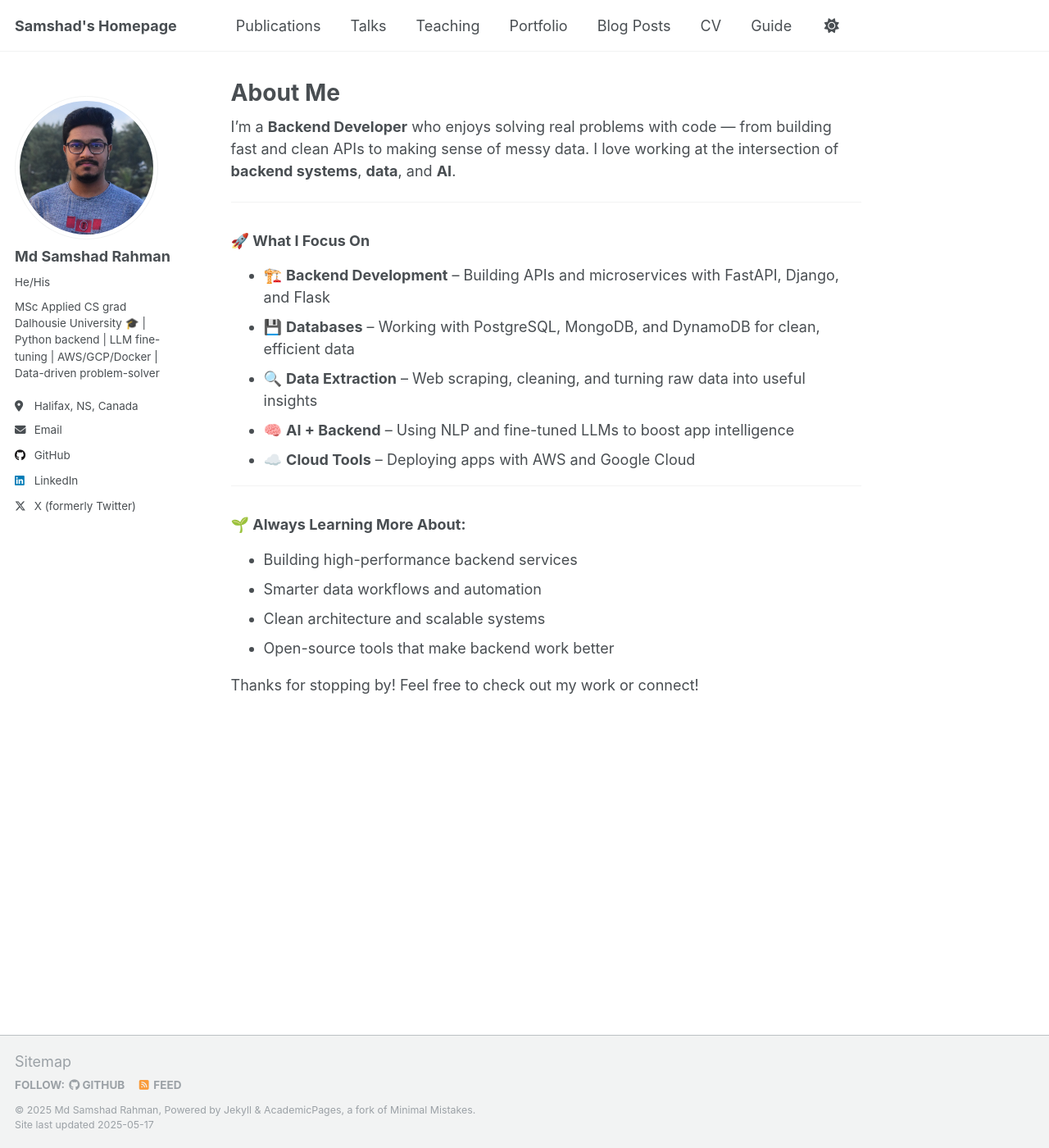
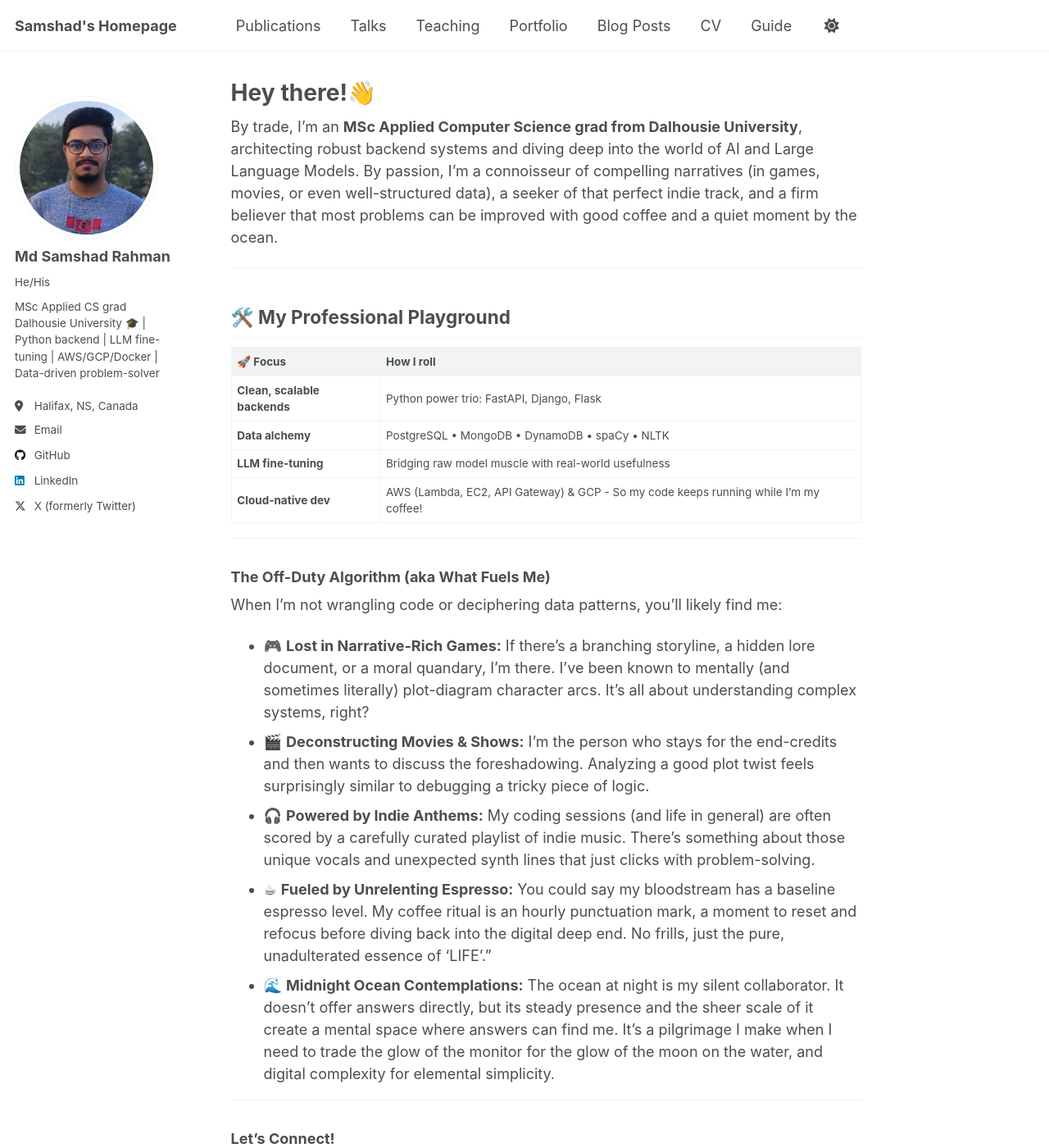
Before and after one commit to samshad/samshad, a Jekyll site: the page built from _pages/about.md, in a window 1280 px wide and 1400 px high. Shown: the whole window at 82% size. Built offline with Jekyll 4.4.1, drawn with Linux system fonts in a browser that asks for light colours; some of the changed text lies outside the part shown.

Commit message:
Revamp about.md to enhance personal narrative and professional focus

```diff
--- a/_pages/about.md
+++ b/_pages/about.md
@@ -1,31 +1,39 @@
 ---
 permalink: /
-title: "About Me"
+title: "Hey there!👋"
 author_profile: true
 redirect_from:
   - /about/
   - /about.html
 ---
 
-I'm a **Backend Developer** who enjoys solving real problems with code — from building fast and clean APIs to making sense of messy data. I love working at the intersection of **backend systems**, **data**, and **AI**.
+By trade, I'm an **MSc Applied Computer Science grad from Dalhousie University**, architecting robust backend systems and diving deep into the world of AI and Large Language Models. By passion, I'm a connoisseur of compelling narratives (in games, movies, or even well-structured data), a seeker of that perfect indie track, and a firm believer that most problems can be improved with good coffee and a quiet moment by the ocean.
 
 ---
 
-### 🚀 What I Focus On
+## 🛠️  My Professional Playground
 
-* 🏗️ **Backend Development** – Building APIs and microservices with FastAPI, Django, and Flask
-* 💾 **Databases** – Working with PostgreSQL, MongoDB, and DynamoDB for clean, efficient data
-* 🔍 **Data Extraction** – Web scraping, cleaning, and turning raw data into useful insights
-* 🧠 **AI + Backend** – Using NLP and fine-tuned LLMs to boost app intelligence
-* ☁️ **Cloud Tools** – Deploying apps with AWS and Google Cloud
+| 🚀 Focus | How I roll                                                                           |
+|---------|--------------------------------------------------------------------------------------|
+| **Clean, scalable backends** | Python power trio: FastAPI, Django, Flask                                            |
+| **Data alchemy** | PostgreSQL • MongoDB • DynamoDB • spaCy • NLTK                                       |
+| **LLM fine-tuning** | Bridging raw model muscle with real-world usefulness                                 |
+| **Cloud-native dev** | AWS (Lambda, EC2, API Gateway) & GCP - So my code keeps running while I’m my coffee! |
 
 ---
 
-### 🌱 Always Learning More About:
+### The Off-Duty Algorithm (aka What Fuels Me)
 
-* Building high-performance backend services
-* Smarter data workflows and automation
-* Clean architecture and scalable systems
-* Open-source tools that make backend work better
+When I'm not wrangling code or deciphering data patterns, you'll likely find me:
 
-Thanks for stopping by! Feel free to check out my work or connect!
+*   🎮 **Lost in Narrative-Rich Games:** If there's a branching storyline, a hidden lore document, or a moral quandary, I'm there. I've been known to mentally (and sometimes literally) plot-diagram character arcs. It’s all about understanding complex systems, right?
+*   🎬 **Deconstructing Movies & Shows:** I'm the person who stays for the end-credits and then wants to discuss the foreshadowing. Analyzing a good plot twist feels surprisingly similar to debugging a tricky piece of logic.
+*   🎧 **Powered by Indie Anthems:** My coding sessions (and life in general) are often scored by a carefully curated playlist of indie music. There’s something about those unique vocals and unexpected synth lines that just clicks with problem-solving.
+*   ☕ **Fueled by Unrelenting Espresso:** You could say my bloodstream has a baseline espresso level. My coffee ritual is an hourly punctuation mark, a moment to reset and refocus before diving back into the digital deep end. No frills, just the pure, unadulterated essence of 'LIFE'."
+*   🌊 **Midnight Ocean Contemplations:** The ocean at night is my silent collaborator. It doesn't offer answers directly, but its steady presence and the sheer scale of it create a mental space where answers can find me. It's a pilgrimage I make when I need to trade the glow of the monitor for the glow of the moon on the water, and digital complexity for elemental simplicity.
+
+---
+
+### Let's Connect!
+
+I genuinely love connecting with new people, hearing about their journeys, what they're passionate about, and what problems they're trying to solve – whether it's in tech, art, or just life. Every conversation is a chance to learn something new, and I'm all ears.
```
